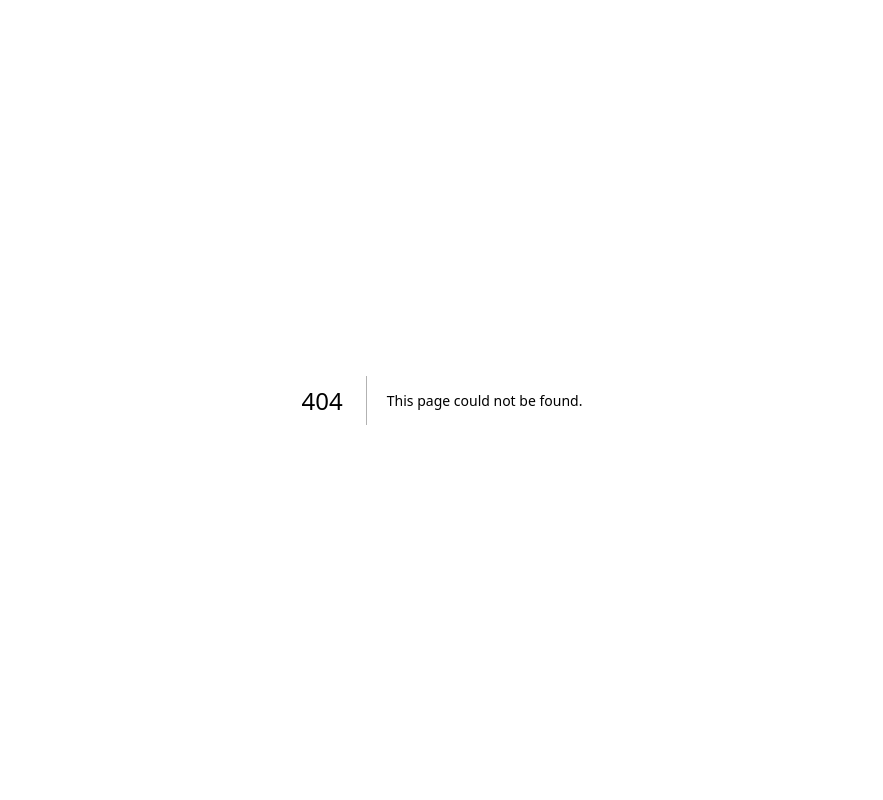
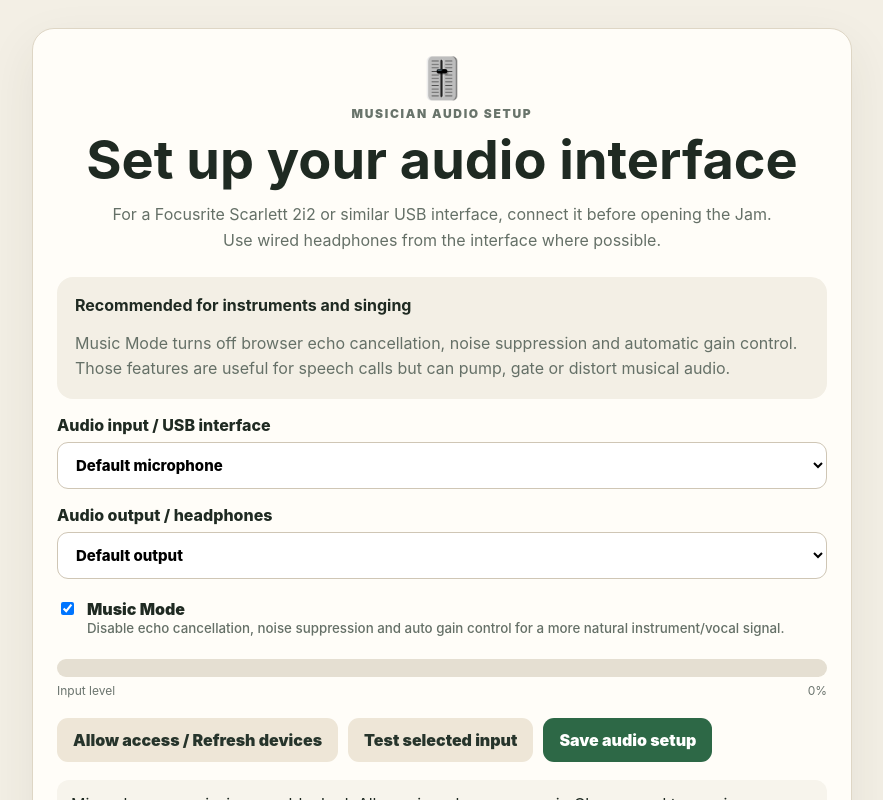
Before and after one commit to trevore777/christian-jam-time, a Next.js app: page /audio-setup in a window 1280 px wide. Before the commit this address had no page. Shown: the top 800 px of the page, without its empty margins (198-1081 px from the left). Built offline with nearby package versions, Linux system fonts and the light colour scheme.

Commit message:
Add musician audio setup page

```diff
--- /dev/null
+++ b/app/audio-setup/page.js
@@ -0,0 +1,176 @@
+'use client';
+
+import { useEffect, useRef, useState } from 'react';
+
+const STORAGE_KEY = 'cjtAudioSettings';
+
+const page = { minHeight: '100vh', background: '#f3efe5', padding: '28px 16px', color: '#1f2a22' };
+const card = { maxWidth: 820, margin: '0 auto', background: '#fffdf8', border: '1px solid #ded6c5', borderRadius: 22, padding: 24, boxShadow: '0 18px 50px rgba(48,45,36,.08)' };
+const field = { display: 'grid', gap: 7, marginTop: 16, fontWeight: 800 };
+const selectStyle = { width: '100%', padding: '12px 14px', borderRadius: 11, border: '1px solid #cfc6b5', background: '#fff', fontSize: 15 };
+const primary = { border: 0, borderRadius: 11, padding: '12px 16px', background: '#2d6846', color: '#fff', fontWeight: 900, cursor: 'pointer' };
+const secondary = { ...primary, background: '#eee6d7', color: '#26342b' };
+
+export default function AudioSetupPage() {
+  const [inputs, setInputs] = useState([]);
+  const [outputs, setOutputs] = useState([]);
+  const [inputDeviceId, setInputDeviceId] = useState('');
+  const [outputDeviceId, setOutputDeviceId] = useState('');
+  const [musicMode, setMusicMode] = useState(true);
+  const [status, setStatus] = useState('Connect your USB interface, then allow microphone access.');
+  const [level, setLevel] = useState(0);
+  const [testing, setTesting] = useState(false);
+  const streamRef = useRef(null);
+  const audioContextRef = useRef(null);
+  const animationRef = useRef(null);
+
+  useEffect(() => {
+    try {
+      const saved = JSON.parse(localStorage.getItem(STORAGE_KEY) || '{}');
+      setInputDeviceId(saved.inputDeviceId || '');
+      setOutputDeviceId(saved.outputDeviceId || '');
+      setMusicMode(saved.musicMode !== false);
+    } catch {}
+    return stopTest;
+  }, []);
+
+  async function loadDevices(requestPermission = false) {
+    try {
+      let permissionStream = null;
+      if (requestPermission) {
+        permissionStream = await navigator.mediaDevices.getUserMedia({ audio: true, video: false });
+      }
+      const devices = await navigator.mediaDevices.enumerateDevices();
+      setInputs(devices.filter(d => d.kind === 'audioinput'));
+      setOutputs(devices.filter(d => d.kind === 'audiooutput'));
+      permissionStream?.getTracks().forEach(track => track.stop());
+      setStatus('Audio devices detected. Choose your interface and test the input.');
+    } catch (error) {
+      setStatus(error?.name === 'NotAllowedError' ? 'Microphone permission was blocked. Allow microphone access in Chrome and try again.' : 'Could not read the available audio devices.');
+    }
+  }
+
+  useEffect(() => {
+    if (!navigator.mediaDevices) return;
+    loadDevices(false);
+    const handler = () => loadDevices(false);
+    navigator.mediaDevices.addEventListener?.('devicechange', handler);
+    return () => navigator.mediaDevices.removeEventListener?.('devicechange', handler);
+  }, []);
+
+  function stopTest() {
+    cancelAnimationFrame(animationRef.current);
+    streamRef.current?.getTracks().forEach(track => track.stop());
+    streamRef.current = null;
+    audioContextRef.current?.close?.().catch(() => {});
+    audioContextRef.current = null;
+    setTesting(false);
+    setLevel(0);
+  }
+
+  async function testInput() {
+    stopTest();
+    try {
+      const audio = {
+        ...(inputDeviceId ? { deviceId: { exact: inputDeviceId } } : {}),
+        echoCancellation: !musicMode,
+        noiseSuppression: !musicMode,
+        autoGainControl: !musicMode,
+        channelCount: musicMode ? { ideal: 2 } : { ideal: 1 },
+        latency: { ideal: 0.01 },
+      };
+      const stream = await navigator.mediaDevices.getUserMedia({ audio, video: false });
+      streamRef.current = stream;
+      const AudioContext = window.AudioContext || window.webkitAudioContext;
+      const context = new AudioContext({ latencyHint: 'interactive' });
+      audioContextRef.current = context;
+      const source = context.createMediaStreamSource(stream);
+      const analyser = context.createAnalyser();
+      analyser.fftSize = 512;
+      source.connect(analyser);
+      const data = new Uint8Array(analyser.fftSize);
+      const draw = () => {
+        analyser.getByteTimeDomainData(data);
+        let sum = 0;
+        for (const value of data) {
+          const sample = (value - 128) / 128;
+          sum += sample * sample;
+        }
+        setLevel(Math.min(100, Math.round(Math.sqrt(sum / data.length) * 260)));
+        animationRef.current = requestAnimationFrame(draw);
+      };
+      draw();
+      setTesting(true);
+      const track = stream.getAudioTracks()[0];
+      setStatus(`Input test running: ${track?.label || 'selected audio input'}. Play or sing and watch the meter.`);
+      await loadDevices(false);
+    } catch (error) {
+      setStatus(error?.name === 'OverconstrainedError' ? 'That saved interface is no longer available. Choose another input.' : 'Could not start the selected audio input. Check the cable and microphone permission.');
+    }
+  }
+
+  function save() {
+    localStorage.setItem(STORAGE_KEY, JSON.stringify({ inputDeviceId, outputDeviceId, musicMode }));
+    window.dispatchEvent(new Event('cjt-audio-settings-changed'));
+    setStatus('Saved. Christian Jam Time will use these settings the next time you start the microphone.');
+  }
+
+  const outputSupported = typeof HTMLMediaElement !== 'undefined' && 'setSinkId' in HTMLMediaElement.prototype;
+
+  return <main style={page}>
+    <section style={card}>
+      <div style={{ textAlign: 'center' }}>
+        <div style={{ fontSize: 40 }}>🎚️</div>
+        <p style={{ margin: '4px 0', fontSize: 12, fontWeight: 900, letterSpacing: '.14em', color: '#69746b' }}>MUSICIAN AUDIO SETUP</p>
+        <h1 style={{ margin: '6px 0 10px', fontSize: 'clamp(32px,6vw,54px)' }}>Set up your audio interface</h1>
+        <p style={{ maxWidth: 680, margin: '0 auto', lineHeight: 1.6, color: '#657067' }}>For a Focusrite Scarlett 2i2 or similar USB interface, connect it before opening the Jam. Use wired headphones from the interface where possible.</p>
+      </div>
+
+      <div style={{ marginTop: 24, padding: 18, borderRadius: 16, background: '#f3efe5' }}>
+        <b>Recommended for instruments and singing</b>
+        <p style={{ marginBottom: 0, lineHeight: 1.55, color: '#657067' }}>Music Mode turns off browser echo cancellation, noise suppression and automatic gain control. Those features are useful for speech calls but can pump, gate or distort musical audio.</p>
+      </div>
+
+      <div style={field}>
+        <label>Audio input / USB interface</label>
+        <select style={selectStyle} value={inputDeviceId} onChange={e => setInputDeviceId(e.target.value)}>
+          <option value="">Default microphone</option>
+          {inputs.map((d, i) => <option key={d.deviceId || i} value={d.deviceId}>{d.label || `Audio input ${i + 1}`}</option>)}
+        </select>
+      </div>
+
+      <div style={field}>
+        <label>Audio output / headphones</label>
+        <select style={selectStyle} value={outputDeviceId} onChange={e => setOutputDeviceId(e.target.value)} disabled={!outputSupported}>
+          <option value="">Default output</option>
+          {outputs.map((d, i) => <option key={d.deviceId || i} value={d.deviceId}>{d.label || `Audio output ${i + 1}`}</option>)}
+        </select>
+        {!outputSupported && <span style={{ fontSize: 12, color: '#7a6653' }}>This browser does not allow websites to choose the output device. Select the Scarlett as the Mac/Windows system output instead.</span>}
+      </div>
+
+      <label style={{ display: 'flex', gap: 10, alignItems: 'flex-start', marginTop: 20, fontWeight: 900 }}>
+        <input type="checkbox" checked={musicMode} onChange={e => setMusicMode(e.target.checked)} style={{ marginTop: 3 }} />
+        <span>Music Mode <small style={{ display: 'block', fontWeight: 500, lineHeight: 1.5, color: '#657067' }}>Disable echo cancellation, noise suppression and auto gain control for a more natural instrument/vocal signal.</small></span>
+      </label>
+
+      <div style={{ marginTop: 20 }}>
+        <div style={{ height: 18, borderRadius: 999, overflow: 'hidden', background: '#e5dfd2' }}><div style={{ width: `${level}%`, height: '100%', background: level > 85 ? '#9c413b' : '#397454', transition: 'width 80ms linear' }} /></div>
+        <div style={{ display: 'flex', justifyContent: 'space-between', marginTop: 6, fontSize: 12, color: '#6b746e' }}><span>Input level</span><span>{level}%</span></div>
+      </div>
+
+      <div style={{ display: 'flex', gap: 10, flexWrap: 'wrap', marginTop: 20 }}>
+        <button type="button" style={secondary} onClick={() => loadDevices(true)}>Allow access / Refresh devices</button>
+        <button type="button" style={secondary} onClick={testing ? stopTest : testInput}>{testing ? 'Stop input test' : 'Test selected input'}</button>
+        <button type="button" style={primary} onClick={save}>Save audio setup</button>
+      </div>
+
+      <p role="status" style={{ marginTop: 18, padding: '12px 14px', borderRadius: 12, background: '#f7f4ec', lineHeight: 1.5 }}>{status}</p>
+
+      <div style={{ marginTop: 22, paddingTop: 18, borderTop: '1px solid #e0d8c8', lineHeight: 1.6, color: '#657067' }}>
+        <b style={{ color: '#243129' }}>Scarlett 2i2 setup:</b> microphone or instrument → Scarlett input → USB to computer → wired headphones from Scarlett. Keep the computer on wired Ethernet where practical. The interface improves local audio quality and latency, but internet latency still depends on the connection between musicians.
+      </div>
+
+      <div style={{ textAlign: 'center', marginTop: 22 }}><a href="/" style={{ color: '#77562d', fontWeight: 900 }}>← Back to Christian Jam Time</a></div>
+    </section>
+  </main>;
+}
```
